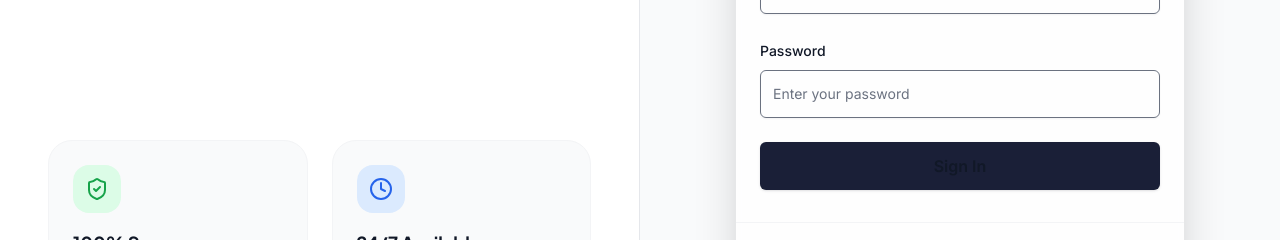
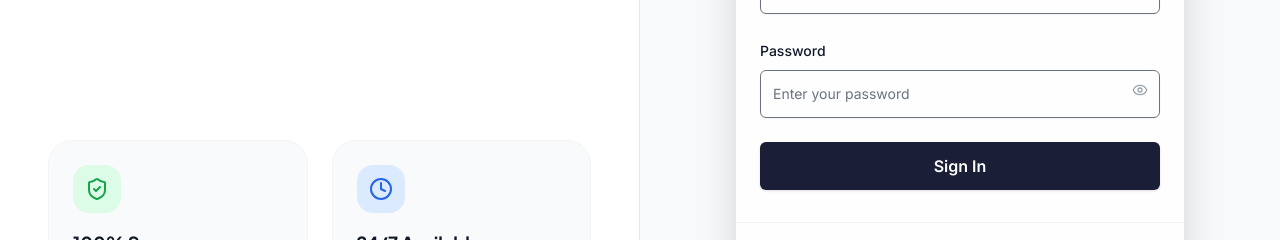
Before and after one commit to akash20122001/sanskriti-admin-customer-panel, a React app in the folder frontend/: page /login in a window 1280 px wide. Shown: the part 336-576 px from the top of the page. Built offline with nearby package versions, Linux system fonts and the light colour scheme; the HTML template or start-up script is replaced by a standard one.

Commit message:
feat: add password visibility toggle

```diff
--- a/frontend/src/pages/Login.tsx
+++ b/frontend/src/pages/Login.tsx
@@ -1,3 +1,4 @@
+import { useState } from 'react';
 import { useForm } from 'react-hook-form';
 import { zodResolver } from '@hookform/resolvers/zod';
 import { z } from 'zod';
@@ -22,7 +23,7 @@ import {
     FormLabel,
     FormMessage,
 } from '@/components/ui/form';
-import { ShieldCheck, Clock } from 'lucide-react';
+import { ShieldCheck, Clock, Eye, EyeOff } from 'lucide-react';
 
 const loginSchema = z.object({
     userId: z.string().min(3, 'User ID must be at least 3 characters'),
@@ -35,6 +36,7 @@ export default function LoginPage() {
     const navigate = useNavigate();
     const location = useLocation();
     const { login, isLoading } = useAuthStore();
+    const [showPassword, setShowPassword] = useState(false);
 
     // Get redirect path or default to appropriate dashboard
     const from = location.state?.from?.pathname;
@@ -147,12 +149,30 @@ export default function LoginPage() {
                                         <FormItem>
                                             <FormLabel>Password</FormLabel>
                                             <FormControl>
-                                                <Input
-                                                    type="password"
-                                                    placeholder="Enter your password"
-                                                    className="h-12"
-                                                    {...field}
-                                                />
+                                                <div className="relative">
+                                                    <Input
+                                                        type={showPassword ? 'text' : 'password'}
+                                                        placeholder="Enter your password"
+                                                        className="h-12 pr-10"
+                                                        {...field}
+                                                    />
+                                                    <Button
+                                                        type="button"
+                                                        variant="ghost"
+                                                        size="sm"
+                                                        className="absolute right-0 top-0 h-10 w-10 px-3 py-2 hover:bg-transparent"
+                                                        onClick={() => setShowPassword(!showPassword)}
+                                                    >
+                                                        {showPassword ? (
+                                                            <EyeOff className="h-4 w-4 text-gray-400" />
+                                                        ) : (
+                                                            <Eye className="h-4 w-4 text-gray-400" />
+                                                        )}
+                                                        <span className="sr-only">
+                                                            {showPassword ? 'Hide password' : 'Show password'}
+                                                        </span>
+                                                    </Button>
+                                                </div>
                                             </FormControl>
                                             <FormMessage />
                                         </FormItem>
@@ -161,7 +181,7 @@ export default function LoginPage() {
 
                                 <Button
                                     type="submit"
-                                    className="w-full h-12 text-base font-semibold bg-primary hover:bg-primary-light"
+                                    className="w-full h-12 text-base font-semibold bg-primary hover:bg-primary-light text-white"
                                     disabled={isLoading}
                                 >
                                     {isLoading ? 'Signing In...' : 'Sign In'}
```
